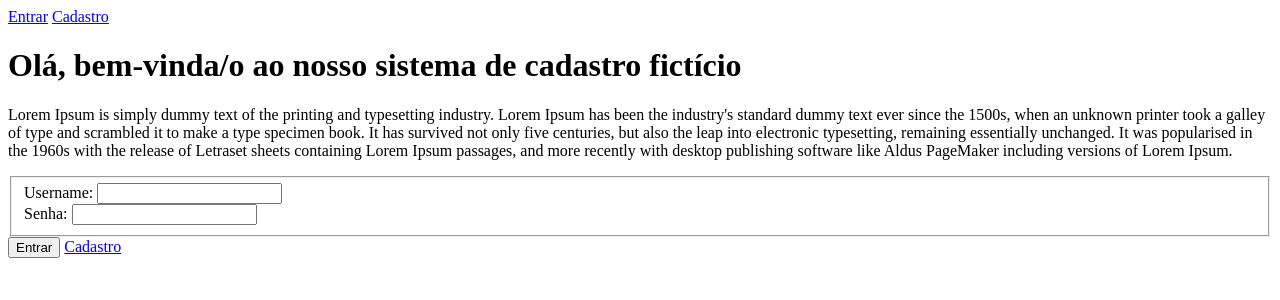
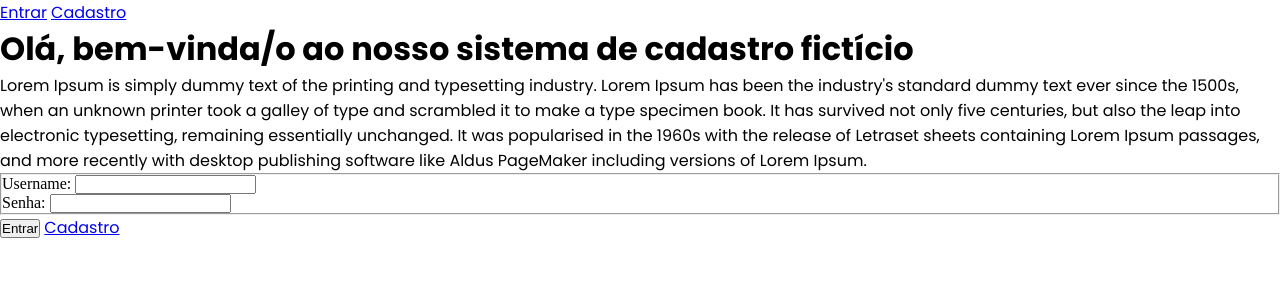
Before and after one commit to DeVic-oliver/sys-cadastro, a PHP site: page / in a window 1280 px wide. Shown: the top 300 px of the page. Run offline with PHP 8.4, Linux system fonts and the light colour scheme.

Commit message:
fonts add
few css lines created to test the css

```diff
--- a/index.php
+++ b/index.php
@@ -5,6 +5,7 @@
     <meta http-equiv="X-UA-Compatible" content="IE=edge">
     <meta name="viewport" content="width=device-width, initial-scale=1.0">
     <title>Sys Cadastro</title>
+    <link rel="stylesheet" href="style.css">
 </head>
 <body>
     <header class="system-header">
--- /dev/null
+++ b/style.css
@@ -0,0 +1,40 @@
+@font-face {
+    font-family: 'poppins-light';
+    src: url('http://localhost/sys-cadastro/assets/fonts/poppins/Poppins-light.ttf');
+}
+@font-face {
+    font-family: 'poppins-regular';
+    src: url('http://localhost/sys-cadastro/assets/fonts/poppins/Poppins-Regular.ttf');
+}
+@font-face {
+    font-family: 'poppins-medium';
+    src: url('http://localhost/sys-cadastro/assets/fonts/poppins/Poppins-Medium.ttf');
+}
+@font-face {
+    font-family: 'poppins-semibold';
+    src: url('http://localhost/sys-cadastro/assets/fonts/poppins/Poppins-SemiBold.ttf');
+}
+@font-face {
+    font-family: 'poppins-bold';
+    src: url('http://localhost/sys-cadastro/assets/fonts/poppins/Poppins-Bold.ttf');
+}
+
+
+*{
+    margin: 0;
+    padding: 0;
+}
+
+p,
+a{
+    font-family: 'poppins-regular';
+}
+
+h1,
+h2,
+h3,
+h4,
+h5,
+h6{
+    font-family: 'poppins-bold';
+}
```
Also changed, not shown: assets/fonts/poppins/Poppins-Bold.ttf (added), assets/fonts/poppins/Poppins-Light.ttf (added), assets/fonts/poppins/Poppins-Medium.ttf (added), assets/fonts/poppins/Poppins-Regular.ttf (added), assets/fonts/poppins/Poppins-SemiBold.ttf (added).
